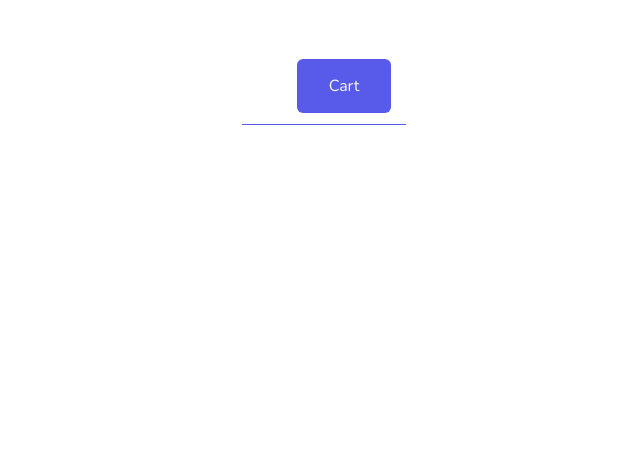
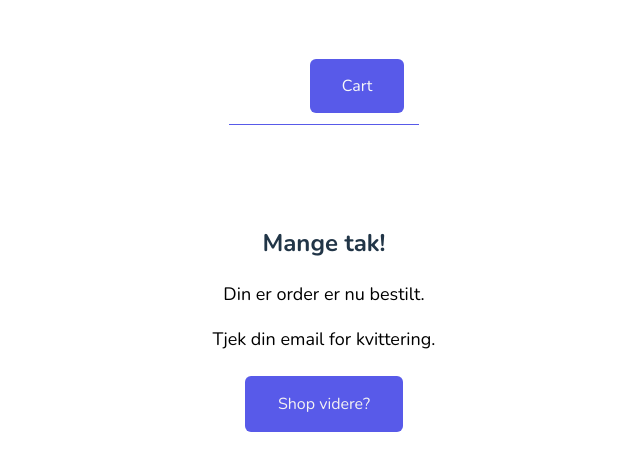
Before and after one commit to DTUSoftware/02363-Frontend-F23, a React (Vite) app: page /finish in a window 1280 px wide. Before the commit this address had no page. Shown: the top 470 px of the page, without its empty margins (316-956 px from the left). Built offline with nearby package versions, Linux system fonts and the light colour scheme.

Commit message:
Added loading and error handleing for Submit page

```diff
--- a/src/App.tsx
+++ b/src/App.tsx
@@ -7,6 +7,7 @@ import Navbar from './Navigation/Navbar'
 import Delivery from './Delivery/Delivery'
 import Submit from './Submit/Submit'
 import {BrowserRouter as Router, Route, Routes} from "react-router-dom"
+import Finish from "./Finish/Finish";
 
 const address: Address = {
     firstName: "",
@@ -37,6 +38,7 @@ function App() {
                     <Route path='/' element= { <ShoppingList items={items} setItems={setItems} /> } />
                     <Route path='/delivery' element={<Delivery billingAddress={billingAddress} setBilling={setBilling} shippingAddress={shippingAddress} setShipping={setShipping} address={address} check={check} setCheck={setCheck}/>}/>
                     <Route path='/submit' element={<Submit cartItems={items} billingAddress={billingAddress} shippingAddress={shippingAddress} />}/>
+                    <Route path='/finish' element={<Finish/>} />
                 </Routes>
             </div>
         </div>
--- a/src/Delivery/Delivery.tsx
+++ b/src/Delivery/Delivery.tsx
@@ -22,7 +22,7 @@ const Delivery = ({billingAddress, setBilling, shippingAddress, setShipping, add
             if (!check) {
                 setShipping({...billingAddress});
             }
-            navigate("/payment");
+            navigate("/submit");
         }
     };
 
--- /dev/null
+++ b/src/Finish/Finish.css
@@ -0,0 +1,3 @@
+.finish-box {
+    padding-top: 4rem;
+}
--- /dev/null
+++ b/src/Finish/Finish.tsx
@@ -0,0 +1,25 @@
+import { useNavigate } from "react-router-dom";
+import "./Finish.css";
+
+
+function Finish() {
+    const navigate = useNavigate();
+
+    const continueShopping = (event: React.MouseEvent<HTMLButtonElement>) => {
+        event.preventDefault();
+        navigate("/");
+    };
+
+    return (
+        <div className="finish-box">
+            <h2>Mange tak!</h2>
+            <p>Din er order er nu bestilt.</p>
+            <p>Tjek din email for kvittering.</p>
+            <button className="payment-btn" onClick={continueShopping}>
+                Shop videre?
+            </button>
+        </div>
+    );
+}
+
+export default Finish;
--- a/src/Submit/Submit.tsx
+++ b/src/Submit/Submit.tsx
@@ -11,11 +11,12 @@ function Submit({cartItems, billingAddress, shippingAddress} : {cartItems: CartI
     const navigate = useNavigate();
     const [marketing, setMarketing] = useState(false);
     const [comment, setComment] = useState("");
-    const [isLoading, setIsLoading] = useState<boolean>(true);
+    const [isLoading, setIsLoading] = useState<boolean>(false);
     const [error, setError] = useState(null);
 
     const handleSubmit = async (event: React.FormEvent<HTMLFormElement>) => {
         event.preventDefault();
+        setIsLoading(true);
         const order: Order = {
             cartItems: cartItems,
             billingAddress: billingAddress,
@@ -43,7 +44,7 @@ function Submit({cartItems, billingAddress, shippingAddress} : {cartItems: CartI
                 .then(() =>{
                     setIsLoading(false);
                     setError(null);
-                    //navigate("/finish");
+                    navigate("/finish");
                 })
                 .catch((er) => {
                     setIsLoading(false);
@@ -59,9 +60,15 @@ function Submit({cartItems, billingAddress, shippingAddress} : {cartItems: CartI
         setComment(event.target.value);
     };
 
+    const retryButton = (event: React.MouseEvent<HTMLButtonElement>) => {
+        event.preventDefault();
+        setError(null);
+    };
+
     return (
         <div className="terms-box">
             <h2 className="address-row">Indsendelse af order</h2>
+            {error === null ?
             <form className="form" onSubmit={handleSubmit}>
                 <div className="submitbox">
                     <p className="submitinfo">
@@ -106,10 +113,23 @@ function Submit({cartItems, billingAddress, shippingAddress} : {cartItems: CartI
                         />
                     </p>
                 </div>
-                <button className="payment-btn" type="submit">
+                {!isLoading ?
+                <button className="payment-btn" disabled={isLoading} type="submit">
                     Indsend order
                 </button>
+                :
+                <p>Loading...</p>
+                }
             </form>
+            :
+            <div>
+                <p>Vi beklager ulejligheden, noget gik galt.</p>
+                <p>Prøv venligst igen om et par minutter.</p>
+                <button className="payment-btn" onClick={retryButton}>
+                    Prøv igen
+                </button>
+            </div>
+            }
         </div>
     );
 }
```
